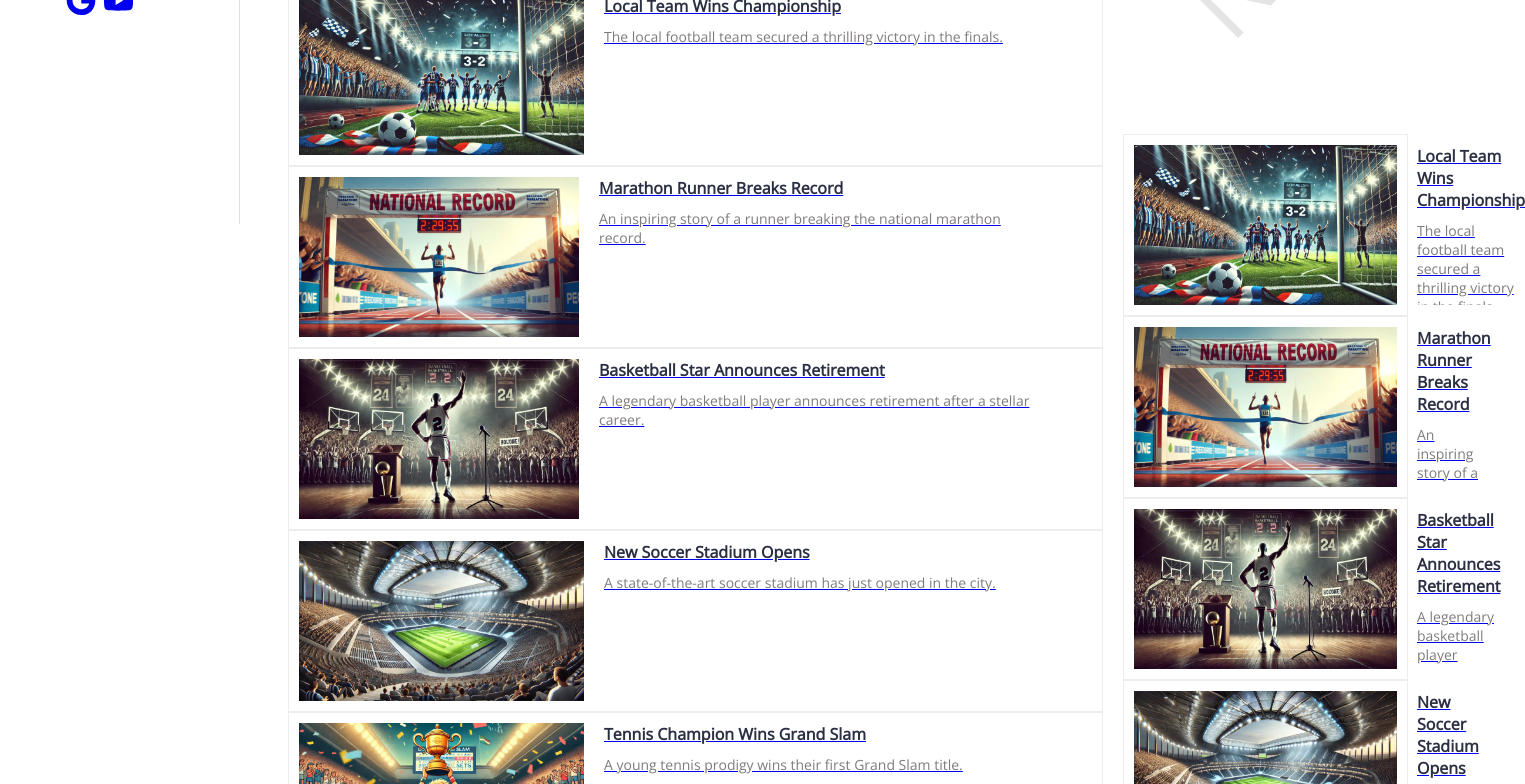
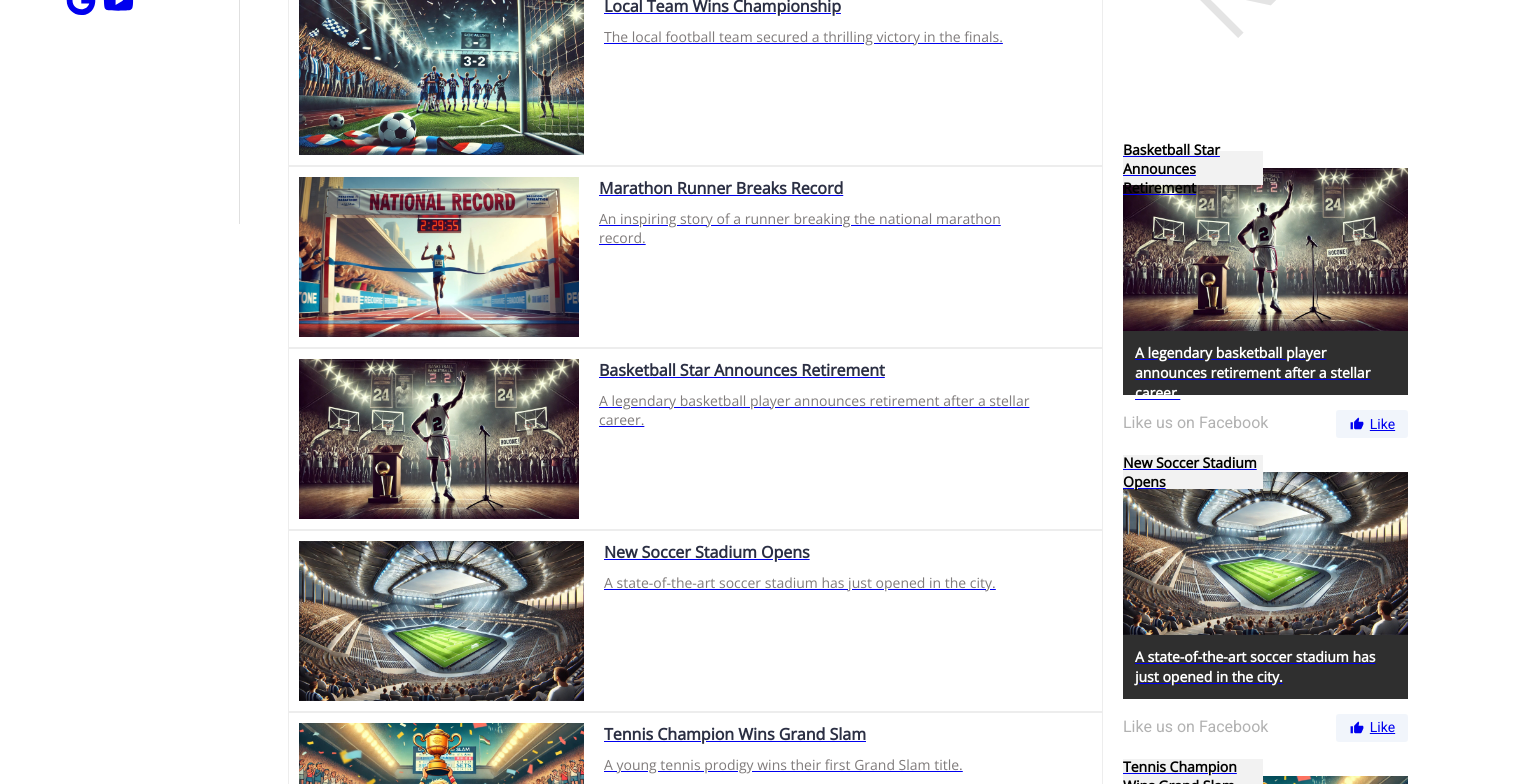
Before and after one commit to dark-side/sports_hub_react_skeleton, a React (Create React App) app: page / in a window 1280 px wide. Shown: the part 720-1504 px from the top of the page, 1525 px wide, since content can reach past the window. Built offline with nearby package versions, Linux system fonts and the light colour scheme; no server answers.

Commit message:
Redesign Side Card

```diff
--- a/src/components/News/Article.js
+++ b/src/components/News/Article.js
@@ -1,6 +1,6 @@
 import React from 'react';
 import { Link, useLocation } from 'react-router-dom';
-import { Share as ShareIcon } from '@mui/icons-material'; // Material UI icon import
+import { Share as ShareIcon } from '@mui/icons-material';
 import styled from 'styled-components';
 
 const ArticleContainer = styled.div`
--- a/src/components/News/News.js
+++ b/src/components/News/News.js
@@ -5,6 +5,7 @@ import Divider from './Divider';
 import { useSelector, useDispatch } from 'react-redux';
 import { fetchNews } from '../../app/slices/newsSlice';
 import Article from './Article';
+import SideCard from './SideCard';
 
 const Container = styled.div`
   display: flex;
@@ -91,7 +92,7 @@ const News = ({ articles, popular, commented, side }) => {
               <>
                 <Divider title="MOST POPULAR" />
                 {mostCommented.map((article, index) => (
-                  <Card key={index} article={article} className="mini" />
+                  <Card mini={true} key={index} article={article} className="mini" />
                 ))}
               </>
             )}
@@ -102,7 +103,7 @@ const News = ({ articles, popular, commented, side }) => {
               <>
                 <Divider title="MOST COMMENTED" />
                 {popularArticle.map((article, index) => (
-                  <Card key={index} article={article} className="mini" />
+                  <Card mini={true} key={index} article={article} className="mini" />
                 ))}
               </>
             )}
@@ -112,8 +113,8 @@ const News = ({ articles, popular, commented, side }) => {
 
       <Side>
         <Cards>
-          {allNews.map((article, index) => (
-            <Card key={index} article={article} />
+          {popularArticle.map((article, index) => (
+            <SideCard key={index} article={article} />
           ))}
         </Cards>
         <Watermark>NEWS</Watermark>
--- /dev/null
+++ b/src/components/News/SideCard.js
@@ -0,0 +1,105 @@
+import React from 'react';
+import styled from 'styled-components';
+import { Link } from 'react-router-dom';
+import { ThumbUp } from '@mui/icons-material';
+
+const SideCardContainer = styled.div`
+  display: block;
+  &.space {
+    margin-top: 40px;
+  }
+`;
+
+const SideMain = styled(Link)`
+  display: flex;
+  flex-direction: column;
+  align-items: center;
+`;
+
+const CardTitle = styled.div`
+  position: relative;
+  top: 17px;
+  display: flex;
+  justify-content: center;
+  align-items: center;
+  width: 140px;
+  height: 34px;
+  background-color: var(--gray-light-two);
+  color: var(--black);
+  font-family: "Open Sans";
+  font-size: 14px;
+  font-weight: 700;
+  line-height: 19px;
+`;
+
+const CardText = styled.div`
+  font-family: "Open Sans";
+  font-size: 14px;
+  font-weight: 600;
+  line-height: 20px;
+  background-color: var(--black-three);
+  color: var(--white-one);
+  height: 64px;
+  padding: 12px;
+`;
+
+const CardAction = styled.div`
+  display: flex;
+  align-items: center;
+  justify-content: space-between;
+  height: 28px;
+  margin-top: 15px;
+`;
+
+const CardLike = styled.div`
+  font-family: "Roboto";
+  font-size: 16px;
+  font-weight: 400;
+  line-height: 18.75px;
+  color: var(--gray-three);
+`;
+
+const CardLikeButton = styled(Link)`
+  display: flex;
+  align-items: center;
+  justify-content: center;
+  width: 72px;
+  height: 100%;
+  font-family: "Roboto";
+  font-size: 14px;
+  font-weight: 400;
+  line-height: 16.41px;
+  border-radius: 3px;
+  background: var(--blue);
+
+  svg {
+    width: 16px;
+    height: 14px;
+    margin-right: 5px;
+  }
+`;
+
+const SideCard = ({ article }) => {
+  if (!article) return null;
+
+  return (
+    <SideCardContainer className={!article.title ? 'space' : ''}>
+      <SideMain to={article.id}>
+        <div>
+          {article.title && <CardTitle>{article.title}</CardTitle>}
+          <img src={article.image_url} alt="Facebook" />
+        </div>
+        {article.short_description && <CardText>{article.short_description}</CardText>}
+      </SideMain>
+        <CardAction>
+          <CardLike>Like us on Facebook</CardLike>
+          <CardLikeButton to="/like">
+            <ThumbUp aria-hidden="false" aria-label="Like" />
+            <span>Like</span>
+          </CardLikeButton>
+        </CardAction>
+    </SideCardContainer>
+  );
+};
+
+export default SideCard;
```
